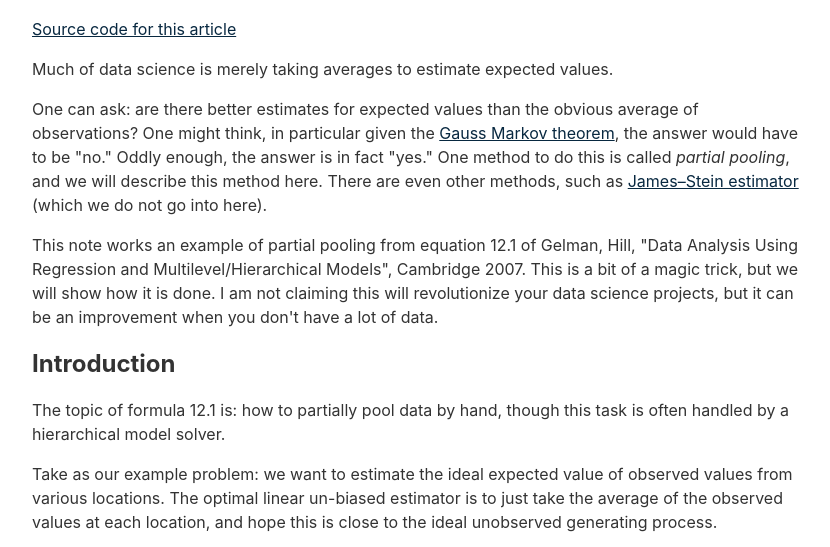
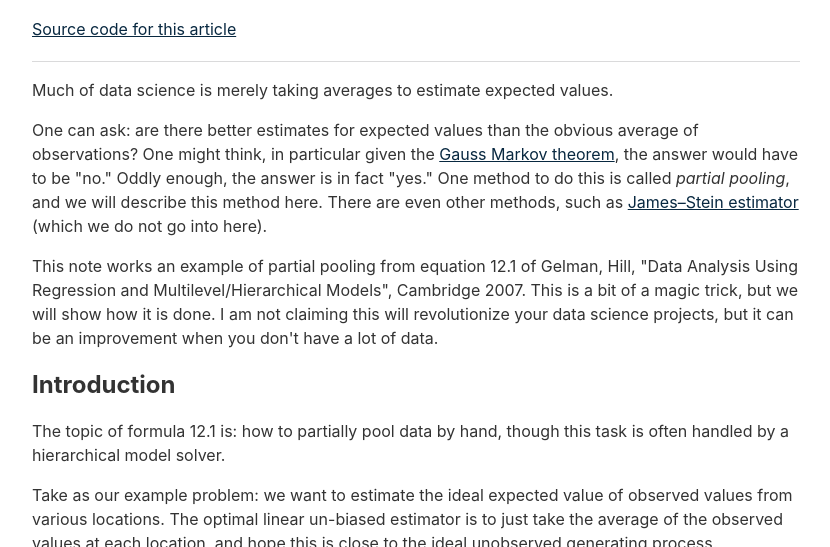
Before and after one commit to WinVector/WVExamples, an Eleventy site: page website/content/blog/partial-pooling/PartialPooling.md in a window 1280 px wide. Shown: the part 208-755 px from the top of the page, without its empty margins (224-1054 px from the left). Built offline with nearby package versions, Linux system fonts and the light colour scheme; Eleventy itself is replaced by a stand-in of ours; some packages are replaced by stand-ins of ours; files that its build step writes are made by us from their sources; files whose address does not match are found by name; what @zachleat/heading-anchors, markdown-it-mathjax3, zod-validation-error would draw is missing.

Commit message:
repo made public, small layout change

```diff
--- a/website/_includes/layouts/post.njk
+++ b/website/_includes/layouts/post.njk
@@ -24,6 +24,8 @@ layout: layouts/base.njk
 </ul>
 {% endif %}
 
+<br>
+<hr/>
 
 {{ content | safe }}
 
```
